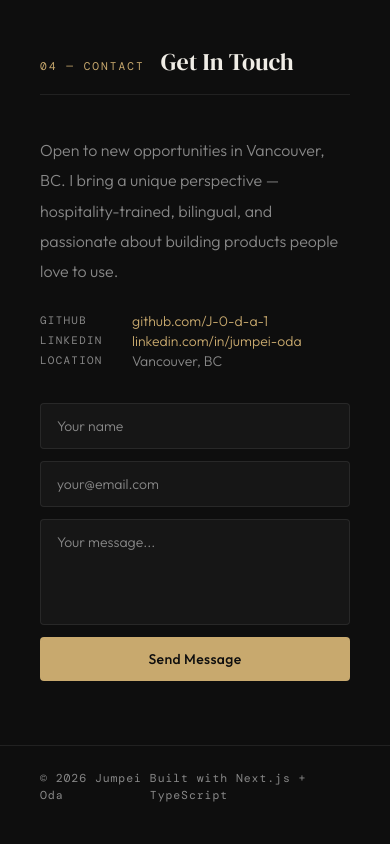
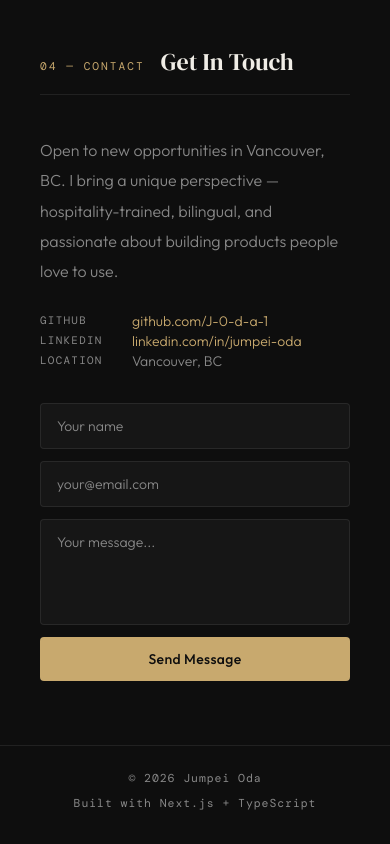
Before and after one commit to J-0-d-a-1/my-website, a Next.js app: page /en in a window 390 px wide. Shown: the part 2633-3477 px from the top of the page. Built offline with nearby package versions, Linux system fonts and the light colour scheme; no server answers.

Commit message:
Footer.tsx styling updated for mobile version

```diff
--- a/src/components/Footer.tsx
+++ b/src/components/Footer.tsx
@@ -4,7 +4,7 @@ export default function Footer() {
   const t = useTranslations("footer");
 
   return (
-    <footer className="max-w-5xl mx-auto px-10 mt-16 pt-6 border-t border-white/[0.08] flex justify-between items-center pb-8">
+    <footer className="max-w-5xl mx-auto px-6 md:px-10 mt-16 pt-6 border-t border-white/[0.08] flex flex-col sm:flex-row justify-between items-center gap-2 pb-8">
       <span className="text-[0.72rem] font-mono text-muted tracking-[0.08em]">
         © {new Date().getFullYear()} Jumpei Oda
       </span>
```
